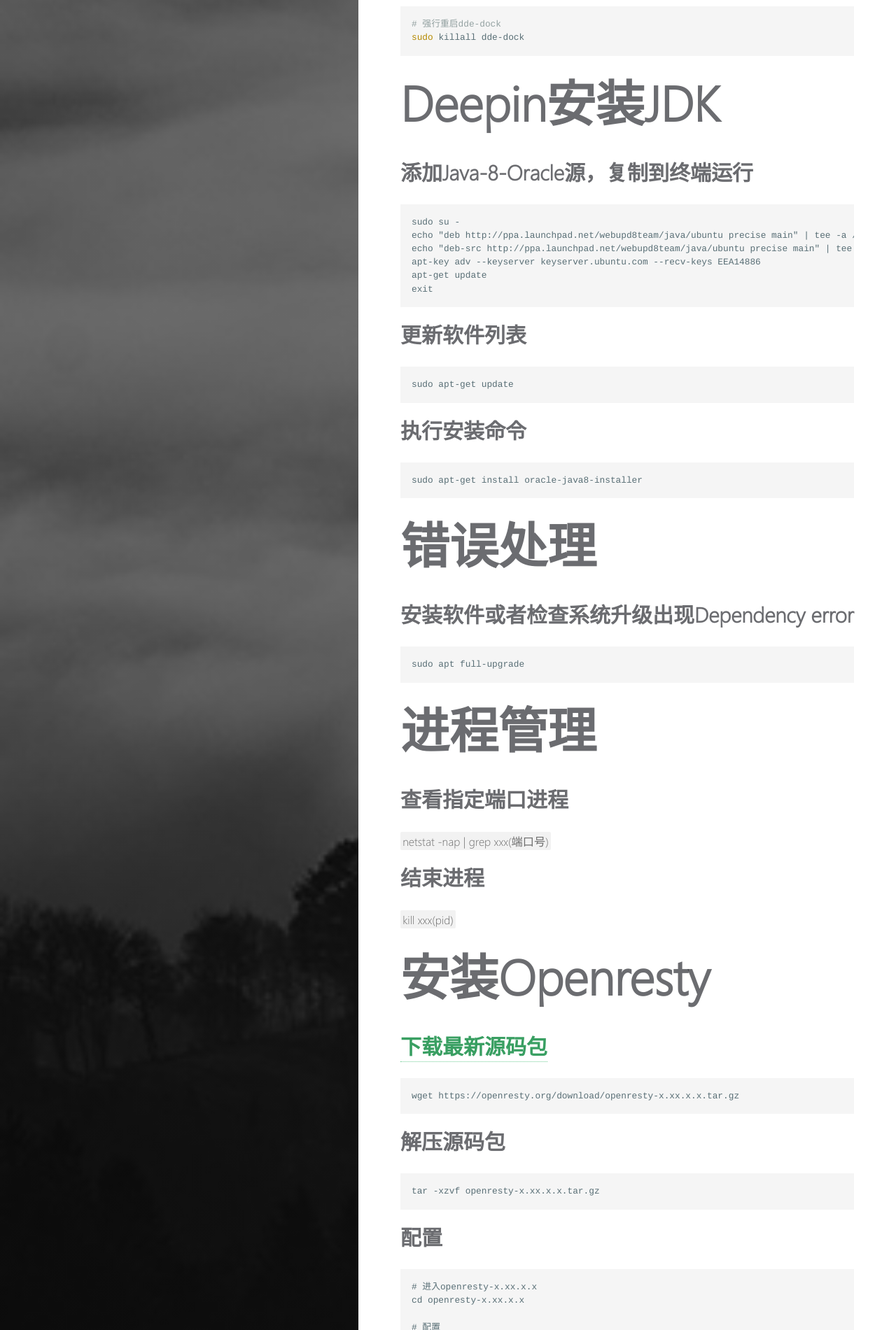
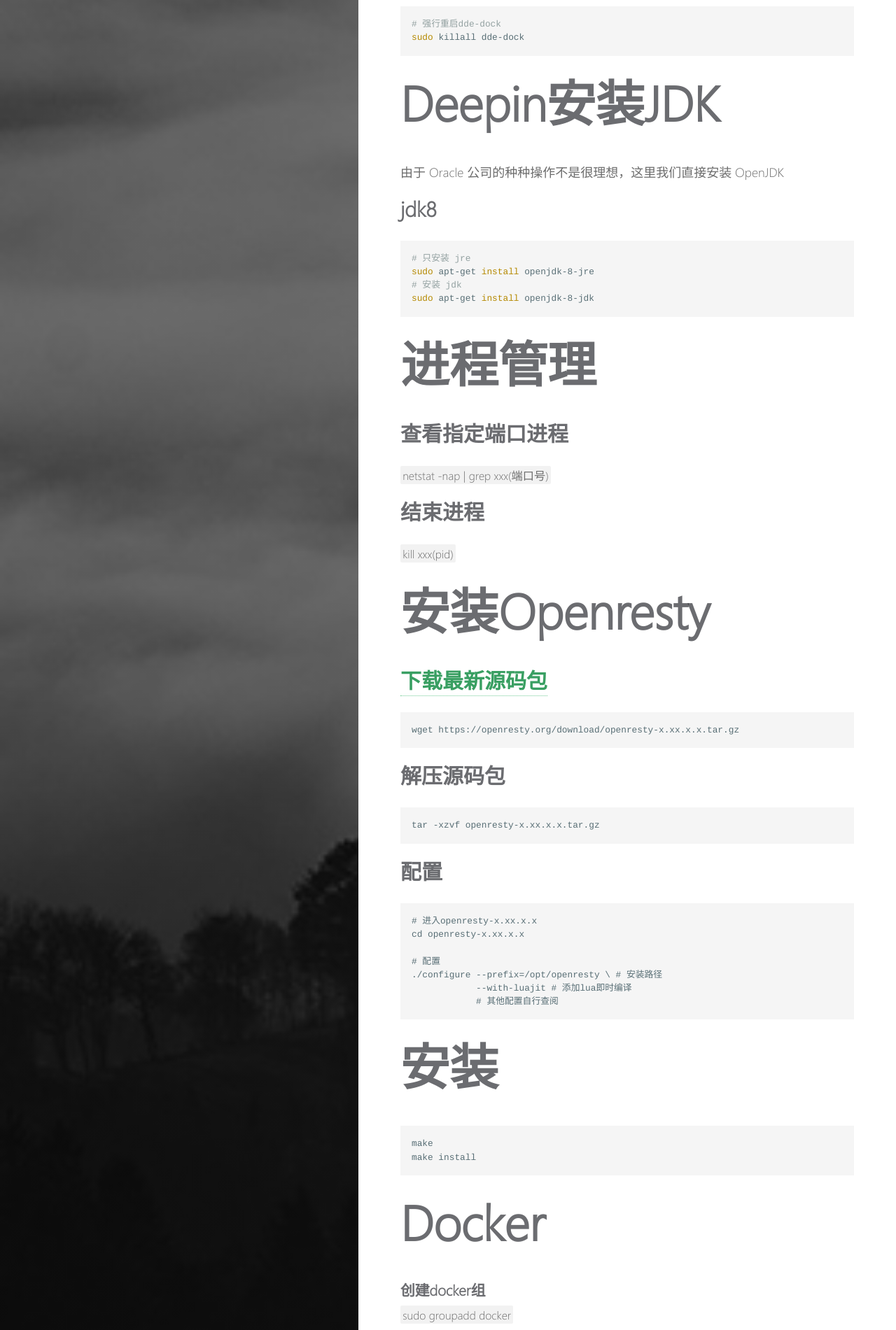
Before and after one commit to nandem/nandem.github.io, a Jekyll site: the page built from _posts/2020-05-04-Deepin.md, in a window 1280 px wide. Shown: the part 1105-3006 px from the top of the page at 70% size. Built offline with Jekyll 4.4.1, drawn with Linux system fonts in a browser that asks for light colours; some of the changed text lies outside the part shown.

Commit message:
Update 2020-05-04-Deepin.md

````diff
--- a/_posts/2020-05-04-Deepin.md
+++ b/_posts/2020-05-04-Deepin.md
@@ -39,27 +39,13 @@
 ```
 
 # Deepin安装JDK
-## 添加Java-8-Oracle源，复制到终端运行
-```
-sudo su -
-echo "deb http://ppa.launchpad.net/webupd8team/java/ubuntu precise main" | tee -a /etc/apt/sources.list
-echo "deb-src http://ppa.launchpad.net/webupd8team/java/ubuntu precise main" | tee -a /etc/apt/sources.list
-apt-key adv --keyserver keyserver.ubuntu.com --recv-keys EEA14886
-apt-get update
-exit
-```
-## 更新软件列表
-```
-sudo apt-get update
-```
-## 执行安装命令
-```
-sudo apt-get install oracle-java8-installer
-```
-# 错误处理
-## 安装软件或者检查系统升级出现Dependency error
-```
-sudo apt full-upgrade
+由于 Oracle 公司的种种操作不是很理想，这里我们直接安装 OpenJDK
+## jdk8
+```bash
+# 只安装 jre
+sudo apt-get install openjdk-8-jre
+# 安装 jdk
+sudo apt-get install openjdk-8-jdk
 ```
 
 # 进程管理
````
